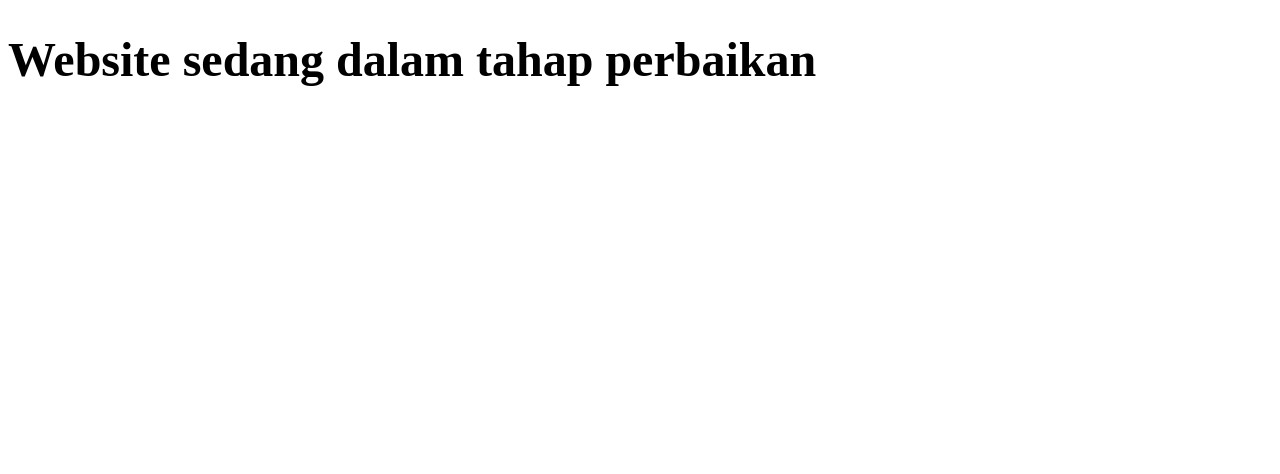
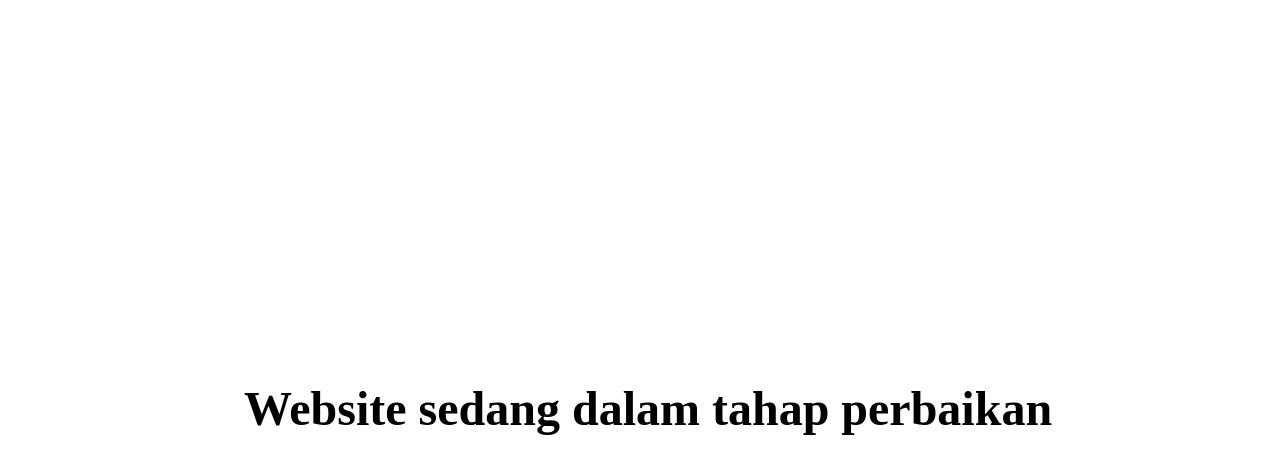
Before and after one commit to adeyusuf211/project-portfolio, a plain HTML site: page index.html in a window 1280 px wide. Drawn offline with Linux system fonts and the light colour scheme.

Commit message:
Melakukan perubahan besar - besaran

```diff
--- a/index.html
+++ b/index.html
@@ -6,7 +6,7 @@
   <meta name="viewport" content="width=device-width, initial-scale=1.0">
   <title>Ade Yusuf | Portfolio</title>
 </head>
-<body style="width: 100vw; height: 100vh">
+<body style="width: 100vw; height: 100vh; display: grid; place-content: center;">
   <h1 style="font-size: 3rem; font-weight: 700;">Website sedang dalam tahap perbaikan</h1>
 </body>
 </html>
```
